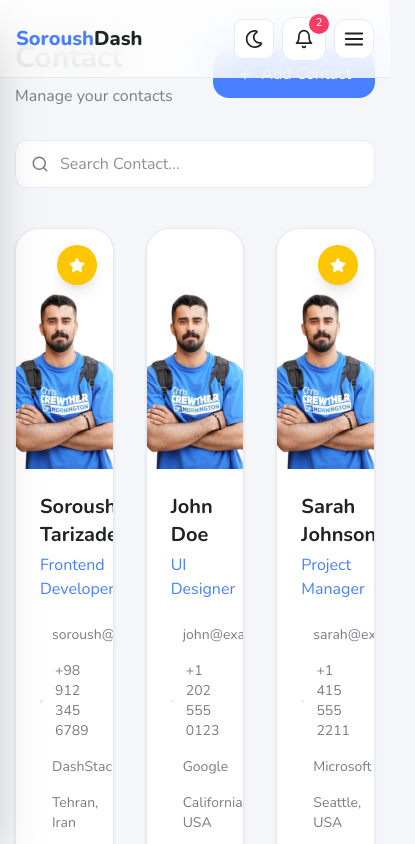
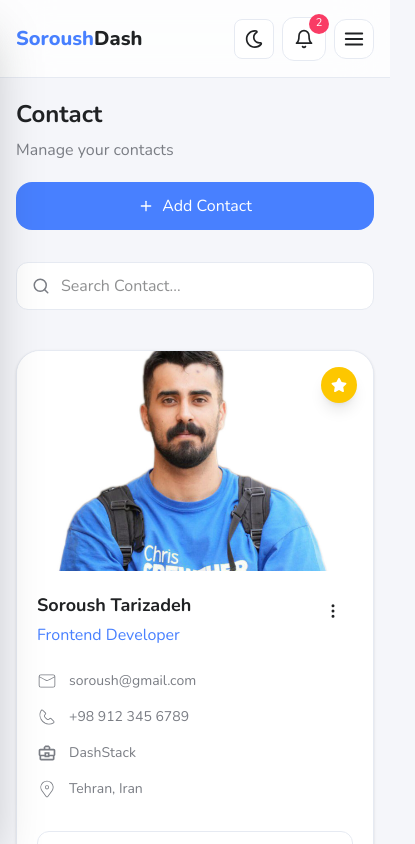
Before and after one commit to SoroushTarizade/modern-admin-dashboard, a Next.js app: page /contact in a window 390 px wide. Shown: the top 844 px of the page, 415 px wide, since content can reach past the window. Built offline with nearby package versions, Linux system fonts and the light colour scheme.

Commit message:
responsive a cantact page

```diff
--- a/app/contact/page.tsx
+++ b/app/contact/page.tsx
@@ -15,56 +15,68 @@ export default function Page() {
     contacts,
     search,
     setSearch,
-
     isModalOpen,
     openModal,
     closeModal,
   } = useContact();
 
   return (
-    <div className="bg-background text-foreground flex justify-center">
-
-      <div className="w-[1440px] flex">
-
+    <div className="min-h-screen bg-background text-foreground">
       <Sidebar />
 
-        <div className="flex-1">
+      <Header title="Contact" />
 
-          <Header />
-
-          <div className="px-10 py-10">
-
+      <main
+        className="
+          pt-[98px]
+          px-4
+          sm:px-6
+          lg:px-8
+          md:ml-[220px]
+          lg:ml-[240px]
+        "
+      >
+        <div className="mx-auto w-full max-w-7xl">
           {/* Header */}
 
-            <div className="flex items-center justify-between">
-
+          <div className="flex flex-col gap-5 sm:flex-row sm:items-center sm:justify-between">
             <div>
-
-                <h1 className="text-3xl font-bold">
+              <h1 className="text-2xl font-bold sm:text-3xl">
                 Contact
               </h1>
 
-                <p className="text-muted-foreground mt-2">
+              <p className="mt-2 text-muted-foreground">
                 Manage your contacts
               </p>
-
             </div>
 
             <button
               onClick={openModal}
-                className="h-12 px-6 rounded-2xl bg-primary text-white flex items-center gap-2 hover:opacity-90 transition"
+              className="
+                flex
+                h-12
+                w-full
+                items-center
+                justify-center
+                gap-2
+                rounded-2xl
+                bg-primary
+                px-6
+                text-white
+                transition
+                hover:opacity-90
+                sm:w-auto
+              "
             >
               <FiPlus />
 
               Add Contact
             </button>
-
           </div>
 
           {/* Search */}
 
-            <div className="relative mt-8 w-[360px]">
-
+          <div className="relative mt-8 w-full sm:max-w-[360px]">
             <FiSearch
               className="absolute left-4 top-1/2 -translate-y-1/2 text-muted-foreground"
               size={18}
@@ -76,26 +88,20 @@ export default function Page() {
                 setSearch(e.target.value)
               }
               placeholder="Search Contact..."
-                className="w-full h-12 rounded-xl border border-border bg-card pl-11 pr-4 outline-none focus:border-primary"
+              className="h-12 w-full rounded-xl border border-border bg-card pl-11 pr-4 outline-none focus:border-primary"
             />
-
           </div>
 
           {/* Grid */}
 
           <ContactGrid contacts={contacts} />
-
         </div>
-
-        </div>
-
-      </div>
+      </main>
 
       <AddContactModal
         open={isModalOpen}
         onClose={closeModal}
       />
-
     </div>
   );
 }
--- a/components/contact/ContactCard.tsx
+++ b/components/contact/ContactCard.tsx
@@ -22,12 +22,10 @@ export default function ContactCard({
     contact,
 }: ContactCardProps) {
     return (
-        <div className="bg-card border border-border rounded-3xl overflow-hidden shadow-sm hover:shadow-xl hover:-translate-y-1 transition-all duration-300">
-
+        <div className="overflow-hidden rounded-3xl border border-border bg-card shadow-sm transition-all duration-300 hover:-translate-y-1 hover:shadow-xl">
             {/* Image */}
 
-            <div className="relative h-[240px] w-full">
-
+            <div className="relative h-[220px] w-full sm:h-[240px]">
                 <Image
                     src={contact.image}
                     alt={contact.name}
@@ -36,93 +34,89 @@ export default function ContactCard({
                 />
 
                 {contact.favorite && (
-                    <div className="absolute top-4 right-4 w-10 h-10 rounded-full bg-yellow-400 flex items-center justify-center shadow-lg">
-
+                    <div className="absolute right-4 top-4 flex h-9 w-9 items-center justify-center rounded-full bg-yellow-400 shadow-lg sm:h-10 sm:w-10">
                         <FaStar className="text-white" />
-
                     </div>
                 )}
-
             </div>
 
             {/* Body */}
 
-            <div className="p-6">
-
-                <div className="flex items-start justify-between">
-
-                    <div>
-
-                        <h2 className="text-xl font-bold">
+            <div className="p-5 sm:p-6">
+                <div className="flex items-start justify-between gap-4">
+                    <div className="min-w-0">
+                        <h2 className="truncate text-lg font-bold sm:text-xl">
                             {contact.name}
                         </h2>
 
-                        <p className="text-primary mt-1">
+                        <p className="mt-1 truncate text-primary">
                             {contact.position}
                         </p>
-
                     </div>
 
                     <ContactActions contact={contact} />
-
                 </div>
 
                 {/* Info */}
 
                 <div className="mt-6 space-y-4">
-
                     <div className="flex items-center gap-3 text-muted-foreground">
-
                         <CiMail size={20} />
 
-                        <span className="text-sm">
+                        <span className="truncate text-sm">
                             {contact.email}
                         </span>
-
                     </div>
 
                     <div className="flex items-center gap-3 text-muted-foreground">
-
                         <CiPhone size={20} />
 
-                        <span className="text-sm">
+                        <span className="truncate text-sm">
                             {contact.phone}
                         </span>
-
                     </div>
 
                     <div className="flex items-center gap-3 text-muted-foreground">
-
                         <MdOutlineBusinessCenter size={20} />
 
-                        <span className="text-sm">
+                        <span className="truncate text-sm">
                             {contact.company}
                         </span>
-
                     </div>
 
                     <div className="flex items-center gap-3 text-muted-foreground">
-
                         <CiLocationOn size={20} />
 
-                        <span className="text-sm">
+                        <span className="truncate text-sm">
                             {contact.address}
                         </span>
-
                     </div>
-
                 </div>
 
                 {/* Button */}
 
                 <button
-                    className="mt-8 w-full h-12 rounded-xl border border-border flex items-center justify-center gap-2 hover:bg-primary hover:text-white transition-all duration-300"
+                    className="
+            mt-8
+            flex
+            h-12
+            w-full
+            items-center
+            justify-center
+            gap-2
+            rounded-xl
+            border
+            border-border
+            transition-all
+            duration-300
+            hover:bg-primary
+            hover:text-white
+          "
                 >
                     <CiMail size={20} />
 
                     Message
                 </button>
-
             </div>
         </div>
     );
--- a/components/contact/ContactGrid.tsx
+++ b/components/contact/ContactGrid.tsx
@@ -1,6 +1,7 @@
 "use client";
 
 import { Contact } from "@/types/contact";
+
 import ContactCard from "./ContactCard";
 import EmptyContact from "./EmptyContact";
 
@@ -16,7 +17,16 @@ export default function ContactGrid({
     }
 
     return (
-        <div className="grid grid-cols-3 gap-8 mt-10">
+        <div
+            className="
+        mt-10
+        grid
+        grid-cols-1
+        gap-6
+        sm:grid-cols-2
+        xl:grid-cols-3
+      "
+        >
             {contacts.map((contact) => (
                 <ContactCard
                     key={contact.id}
--- a/components/contact/EmptyContact.tsx
+++ b/components/contact/EmptyContact.tsx
@@ -2,21 +2,19 @@ import { HiOutlineUserGroup } from "react-icons/hi2";
 
 export default function EmptyContact() {
     return (
-        <div className="w-full py-24 flex flex-col items-center justify-center rounded-3xl border-2 border-dashed border-border bg-card">
-
+        <div className="flex w-full flex-col items-center justify-center rounded-3xl border-2 border-dashed border-border bg-card px-6 py-20 sm:py-24">
             <HiOutlineUserGroup
-                size={70}
+                size={60}
                 className="text-primary"
             />
 
-            <h2 className="mt-6 text-2xl font-bold">
+            <h2 className="mt-6 text-center text-xl font-bold sm:text-2xl">
                 No Contacts Found
             </h2>
 
-            <p className="mt-3 text-muted-foreground">
+            <p className="mt-3 text-center text-muted-foreground">
                 Start by adding your first contact.
             </p>
-
         </div>
     );
 }
```
Also changed, not shown: components/contact/AddContactModal.tsx (+16 -30 lines). Lines whose indentation alone changed are shown as unchanged.
